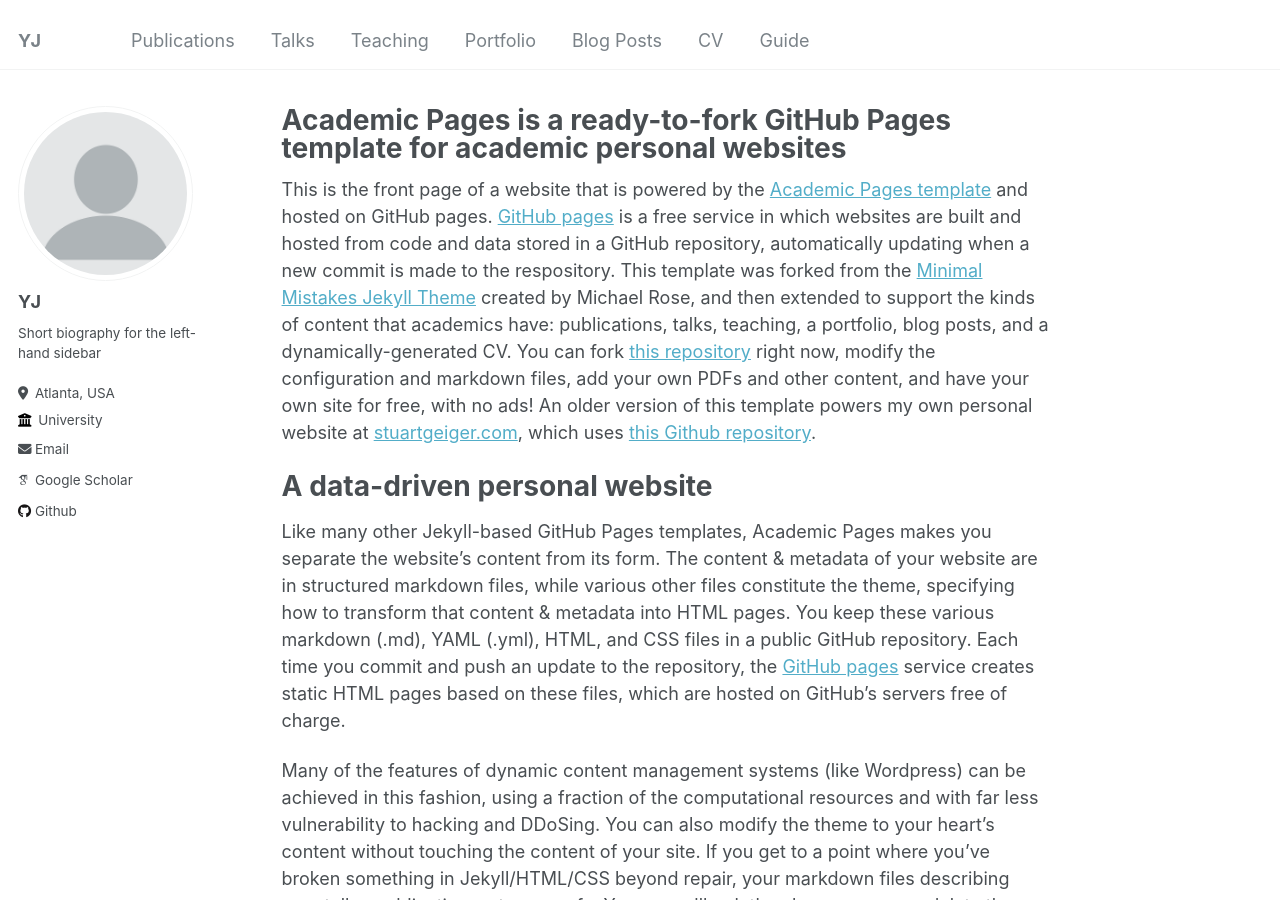
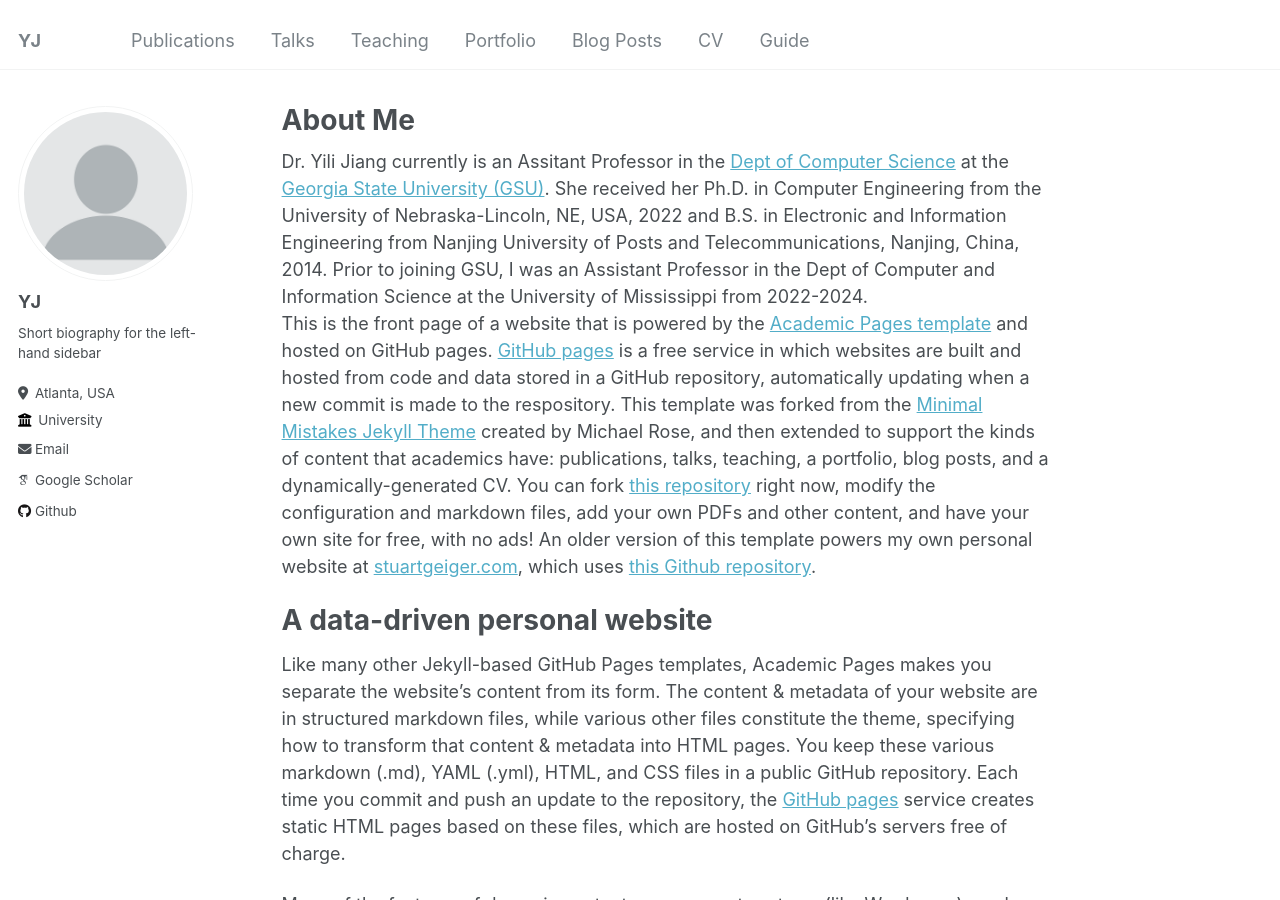
Before and after one commit to suhbrina-perry/suhbrina-perry.github.io, a Jekyll site: the page built from _pages/about.md, in a window 1280 px wide and 900 px high. Built offline with Jekyll 4.4.1, drawn with Linux system fonts in a browser that asks for light colours; some web fonts are replaced.

Commit message:
Update about.md

```diff
--- a/_pages/about.md
+++ b/_pages/about.md
@@ -1,12 +1,12 @@
 ---
 permalink: /
-title: "Academic Pages is a ready-to-fork GitHub Pages template for academic personal websites"
+title: "About Me"
 author_profile: true
 redirect_from:
   - /about/
   - /about.html
 ---
-
+Dr. Yili Jiang currently is an Assitant Professor in the [Dept of Computer Science](https://csds.gsu.edu/) at the [Georgia State University (GSU)](https://www.gsu.edu/). She received her Ph.D. in Computer Engineering from the University of Nebraska-Lincoln, NE, USA, 2022 and B.S. in Electronic and Information Engineering from Nanjing University of Posts and Telecommunications, Nanjing, China, 2014. Prior to joining GSU, I was an Assistant Professor in the Dept of Computer and Information Science at the University of Mississippi from 2022-2024.
 This is the front page of a website that is powered by the [Academic Pages template](https://github.com/academicpages/academicpages.github.io) and hosted on GitHub pages. [GitHub pages](https://pages.github.com) is a free service in which websites are built and hosted from code and data stored in a GitHub repository, automatically updating when a new commit is made to the respository. This template was forked from the [Minimal Mistakes Jekyll Theme](https://mmistakes.github.io/minimal-mistakes/) created by Michael Rose, and then extended to support the kinds of content that academics have: publications, talks, teaching, a portfolio, blog posts, and a dynamically-generated CV. You can fork [this repository](https://github.com/academicpages/academicpages.github.io) right now, modify the configuration and markdown files, add your own PDFs and other content, and have your own site for free, with no ads! An older version of this template powers my own personal website at [stuartgeiger.com](http://stuartgeiger.com), which uses [this Github repository](https://github.com/staeiou/staeiou.github.io).
 
 A data-driven personal website
```
